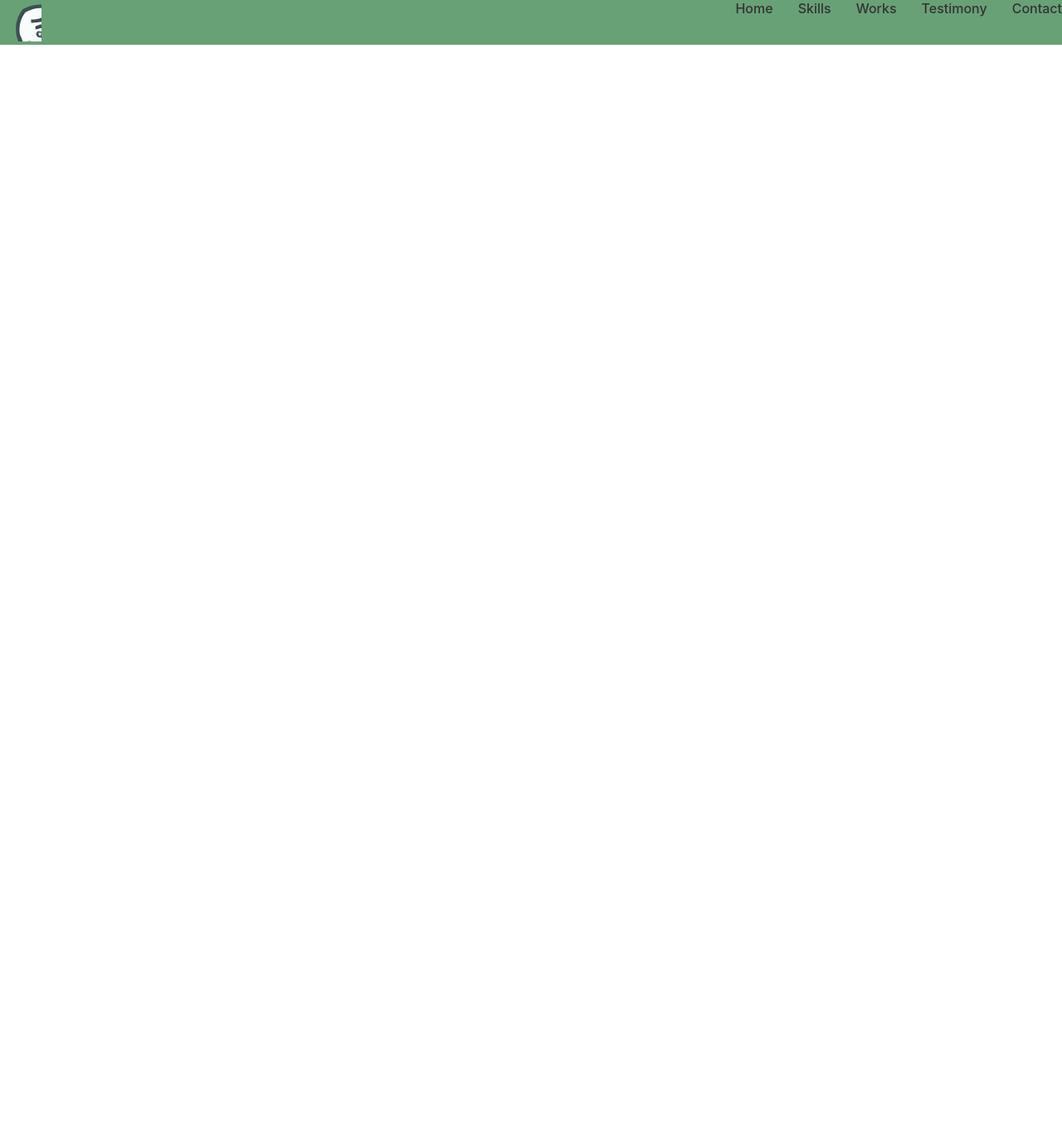
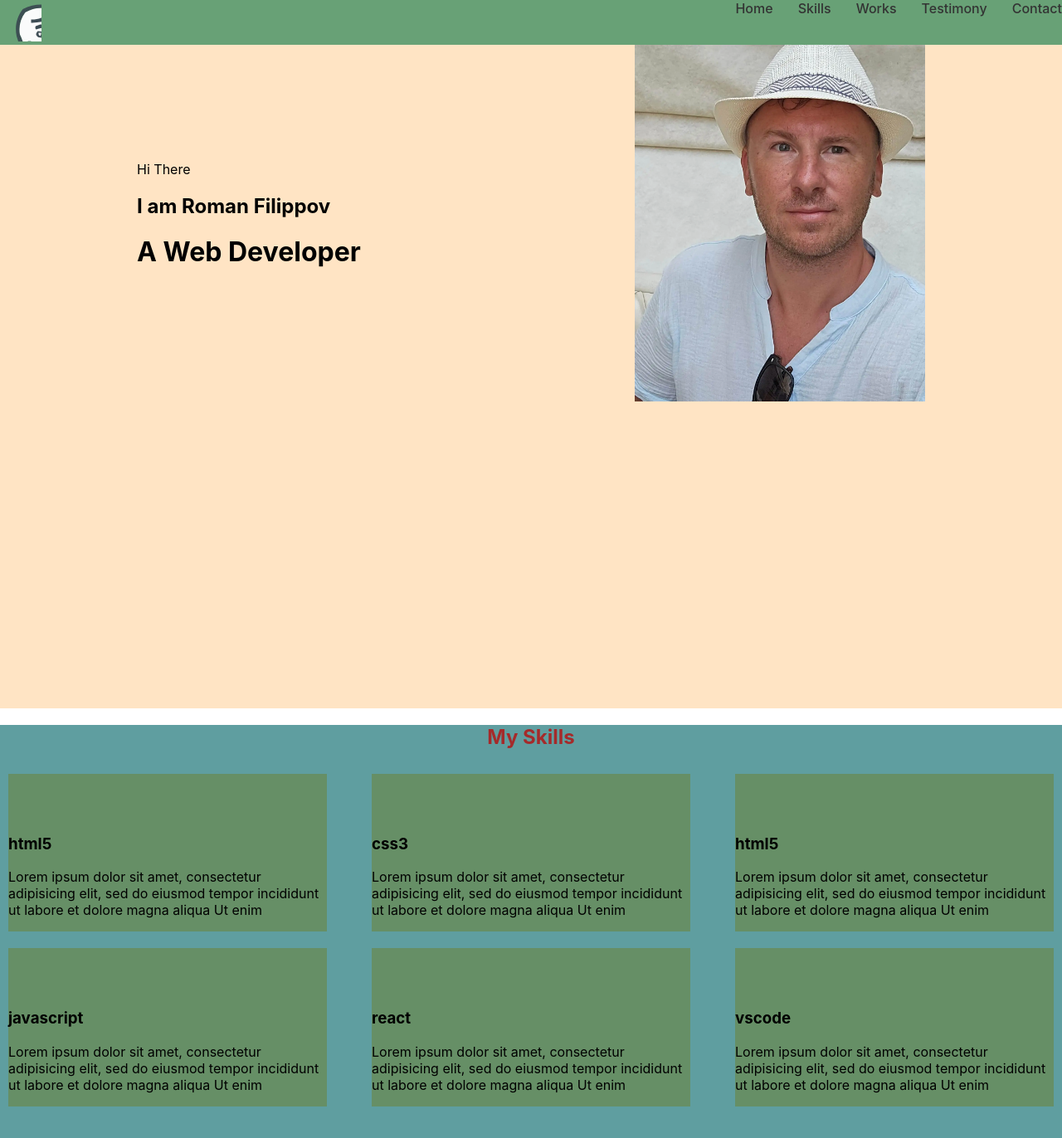
Before and after one commit to rommill/portfolio-start-project-main, a React app: page / in a window 1280 px wide. Shown: the top 1372 px of the page at 83% size. Before the commit the page ends 800 px from the top, so only its background shows below. Built offline with nearby package versions, Linux system fonts and the light colour scheme.

Commit message:
commit - 1

```diff
--- a/public/index.html
+++ b/public/index.html
@@ -24,7 +24,7 @@
       work correctly both with client-side routing and a non-root public URL.
       Learn how to configure a non-root public URL by running `npm run build`.
     -->
-    <title>React App</title>
+    <title>Roman</title>
 </head>
 <body>
 <noscript>You need to enable JavaScript to run this app.</noscript>
--- a/src/App.tsx
+++ b/src/App.tsx
@@ -1,10 +1,14 @@
 import './App.css';
 import {Header} from './layout/header/Header';
+import {Main} from "./layout/header/sections/main/Main";
+import {Skills} from "./layout/header/sections/skills/Skills";
 
 function App() {
     return (
         <div className="App">
             <Header/>
+            <Main/>
+            <Skills/>
         </div>
     );
 }
--- /dev/null
+++ b/src/assets/components/FlexWrapper.tsx
@@ -0,0 +1,15 @@
+import styled from "styled-components";
+
+type FlexWrapperPropsType = {
+    direction?: string
+    justify?: string
+    align?: string
+    wrap?: string
+}
+export const FlexWrapper = styled.div<FlexWrapperPropsType>`
+display: flex;
+flex-direction: ${props =>props.direction || "row"};
+    justify-content: ${props =>props.justify || "flex-start"};
+    align-items: ${props =>props.align || "stretch"};
+    flex-wrap: ${props =>props.wrap || "nowrap"};
+`
--- /dev/null
+++ b/src/assets/components/SectionTitle.tsx
@@ -0,0 +1,6 @@
+import styled from 'styled-components';
+
+export const SectionTitle = styled.h2`
+    color: brown;
+    text-align: center;
+`
--- /dev/null
+++ b/src/layout/header/sections/main/Main.tsx
@@ -0,0 +1,40 @@
+import React from 'react';
+import styled from "styled-components";
+import photo from '../../../../assets/images/photo.webp'
+import {FlexWrapper} from "../../../../assets/components/FlexWrapper";
+
+export const Main = () => {
+    return (
+
+       <div>
+           <StyledMain>
+               <FlexWrapper align={"center"} justify={"space-around"}>
+                   <div>
+                       <span>Hi There</span>
+                       <Name>I am Roman Filippov</Name>
+                       <MainTitle>A Web Developer</MainTitle>
+                   </div>
+
+                   <Photo src={photo} alt="" />
+               </FlexWrapper>
+           </StyledMain>
+       </div>
+
+
+    );
+};
+
+const StyledMain = styled.div`
+min-height: 100vh;
+    background-color: bisque;
+`
+const Photo = styled.img`
+width: 350px;
+    height: 430px;
+    object-fit: cover;
+`
+const MainTitle = styled.h1`
+
+`
+const Name = styled.h2`
+`
--- /dev/null
+++ b/src/layout/header/sections/skills/Skills.tsx
@@ -0,0 +1,41 @@
+import React from 'react';
+import styled from "styled-components";
+import {FlexWrapper} from "../../../../assets/components/FlexWrapper";
+import {Icon} from "../../../../assets/components/icon/Icon";
+import {SectionTitle} from '../../../../assets/components/SectionTitle';
+import {Skill} from './skill/Skill';
+
+export const Skills = () => {
+    return (
+        <StyledSkills>
+            <SectionTitle>My Skills</SectionTitle>
+            <FlexWrapper wrap={"wrap"} justify={"space-between"}>
+                <Skill iconId={"code"}
+                       title={"html5"}
+                description={"Lorem ipsum dolor sit amet, consectetur adipisicing elit, sed do eiusmod tempor incididunt ut labore et dolore magna aliqua Ut enim"}/>
+                <Skill iconId={"css"}
+                       title={"css3"}
+                description={"Lorem ipsum dolor sit amet, consectetur adipisicing elit, sed do eiusmod tempor incididunt ut labore et dolore magna aliqua Ut enim"}/>
+                <Skill iconId={"html"}
+                       title={"html5"}
+                description={"Lorem ipsum dolor sit amet, consectetur adipisicing elit, sed do eiusmod tempor incididunt ut labore et dolore magna aliqua Ut enim"}/>
+                <Skill iconId={"js"}
+                       title={"javascript"}
+                description={"Lorem ipsum dolor sit amet, consectetur adipisicing elit, sed do eiusmod tempor incididunt ut labore et dolore magna aliqua Ut enim"}/>
+                <Skill iconId={"react"}
+                       title={"react"}
+                description={"Lorem ipsum dolor sit amet, consectetur adipisicing elit, sed do eiusmod tempor incididunt ut labore et dolore magna aliqua Ut enim"}/>
+                <Skill iconId={"vscode"}
+                       title={"vscode"}
+                description={"Lorem ipsum dolor sit amet, consectetur adipisicing elit, sed do eiusmod tempor incididunt ut labore et dolore magna aliqua Ut enim"}/>
+
+            </FlexWrapper>
+        </StyledSkills>
+
+    );
+};
+
+const StyledSkills = styled.section`
+    background-color: cadetblue;
+    min-height: 100vh;
+`
--- /dev/null
+++ b/src/layout/header/sections/skills/skill/Skill.tsx
@@ -0,0 +1,33 @@
+import React from 'react';
+import {Icon} from "../../../../../assets/components/icon/Icon";
+import styled from 'styled-components'
+
+type SkillPropsType = {
+    iconId: string
+    title: string
+    description: string
+}
+
+export const Skill = (props: SkillPropsType)  => {
+    return (
+        <StyledSkill>
+            <Icon iconId={"props.iconId"}/>
+            <SkillTitle>{props.title}</SkillTitle>
+            <SkillText>Lorem ipsum dolor sit amet, consectetur adipisicing elit, sed do eiusmod tempor incididunt ut labore et dolore magna aliqua Ut enim</SkillText>
+        </StyledSkill>
+    );
+};
+
+const StyledSkill = styled.div`
+    width: 30%;
+    background-color: #668f66;
+    margin: 10px;
+`
+
+const SkillTitle = styled.h3`
+
+    `
+
+const SkillText = styled.p`
+
+    `
```
